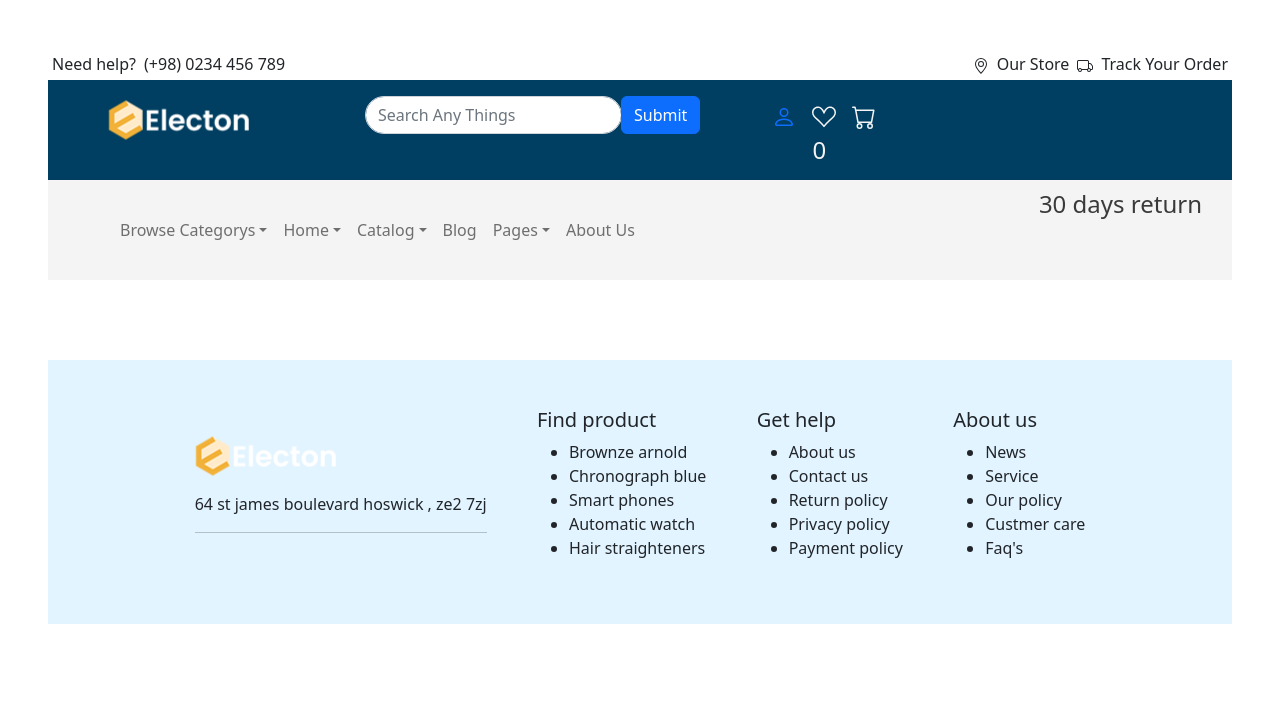
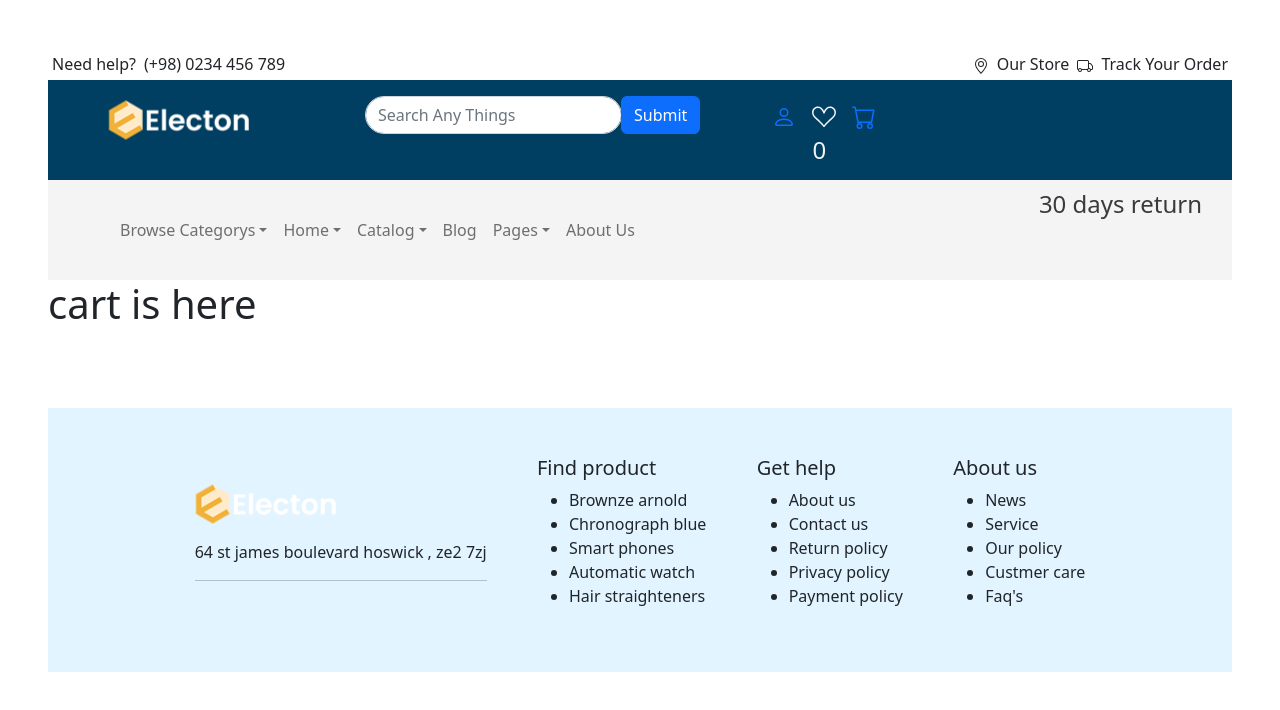
Before and after one commit to Khuslen98/e-commerce-2, a React (Create React App) app in the folder e-commerce2/: page /cart in a window 1280 px wide. Shown: the top 710 px of the page. Built offline with nearby package versions, Linux system fonts and the light colour scheme.

Commit message:
props done at last i get it thanks for teacher

```diff
--- a/e-commerce2/src/App.js
+++ b/e-commerce2/src/App.js
@@ -9,9 +9,11 @@ import Login from "./components/Login";
 import Home from "./components/Home";
 import Footer from "./components/Footer";
 import { useState } from "react";
+import Cart from "./components/Cart";
 
 function App() {
   const [wishlist, setWishlist] = useState([]);
+  const [cart, setCart] = useState([])
   return (
     <div className="App m-5">
       <header className="App-header d-flex justify-content-between">
@@ -33,8 +35,9 @@ function App() {
         <Route path={"/login"} element={<Login />}></Route>
         <Route
           path={"/home"}
-          element={<Home wishlist={wishlist} setWishlist={setWishlist} />}
+          element={<Home wishlist={wishlist} setWishlist={setWishlist} cart={cart} setCart={setCart} />}
         ></Route>
+        <Route path={"/cart"} element={<Cart cart={cart} setCart={setCart} />}></Route>
       </Routes>
       <Footer />
     </div>
--- /dev/null
+++ b/e-commerce2/src/components/Cart.jsx
@@ -0,0 +1,9 @@
+export default function Cart(props) {
+    return (
+        <div>
+            <h1>cart is here</h1>
+
+
+        </div>
+    )
+}
--- a/e-commerce2/src/components/Home.jsx
+++ b/e-commerce2/src/components/Home.jsx
@@ -14,7 +14,7 @@ export default function Home(props) {
             <CarouselData0 />
             <SlideCarousel />
             <TwoRowCarousel0 />
-            <TwoRowCarousel wishlist={props.wishlist} setWishlist={props.setWishlist} />
+            <TwoRowCarousel wishlist={props.wishlist} setWishlist={props.setWishlist} cart={props.cart} setCart={props.setCart} />
             <Laptop />
             <ThreeProduct />
             <Warranty/>
--- a/e-commerce2/src/components/NavBar.jsx
+++ b/e-commerce2/src/components/NavBar.jsx
@@ -105,7 +105,10 @@ export default function Navbar(props) {
               </div>
             </div>
             <div className="mx-2">
+              <Link to="/cart">
               <Cart />
+              </Link>
+
             </div>
           </div>
         </div>
--- a/e-commerce2/src/components/TwoRowCarousel.jsx
+++ b/e-commerce2/src/components/TwoRowCarousel.jsx
@@ -1,5 +1,5 @@
 import twoRowCarousel from "../data/twoRowCarousel";
-// import AliceCarousel from "react-alice-carousel";
+import AliceCarousel from "react-alice-carousel";
 import Slider from "react-slick";
 import { Rating } from "react-simple-star-rating";
 import { SuitHeart, SuitHeartFill } from "react-bootstrap-icons";
@@ -11,9 +11,9 @@ const TwoRowCarousel = (props) => {
     centerMode: false,
     infinite: true,
     centerPadding: "60px",
-    slidesToShow: 2,
+    slidesToShow: 4,
     speed: 1000,
-    rows: 2,
+    // rows: 2,
     autoplay: true,
     slidesPerRow: 2,
     dots: true,
@@ -49,6 +49,7 @@ const TwoRowCarousel = (props) => {
                   };
                   console.log("haha", likedProduct);
                   props.setWishlist([...props.wishlist, likedProduct]);
+                  props.setCart([...props.setCart, likedProduct])
                   // like daragdsan baraag props wishlistruu nemeed ug gesen ug
                 } else {
                   props.setWishlist(
```
